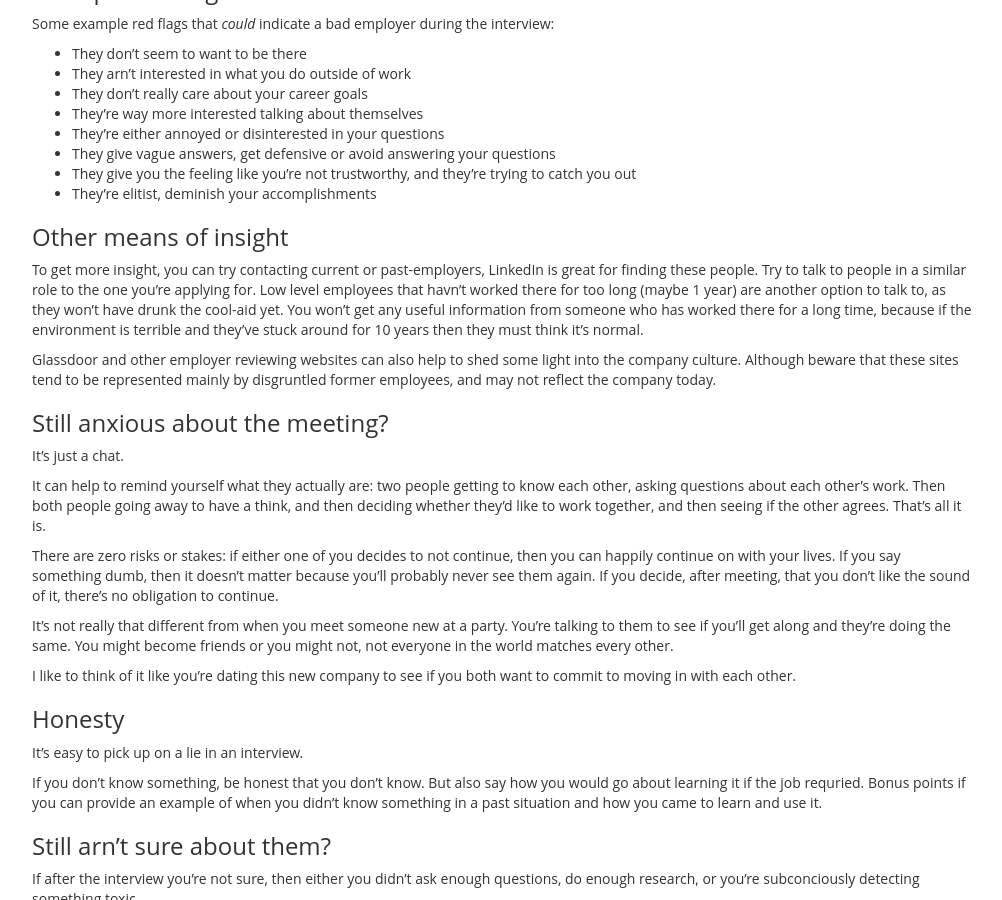
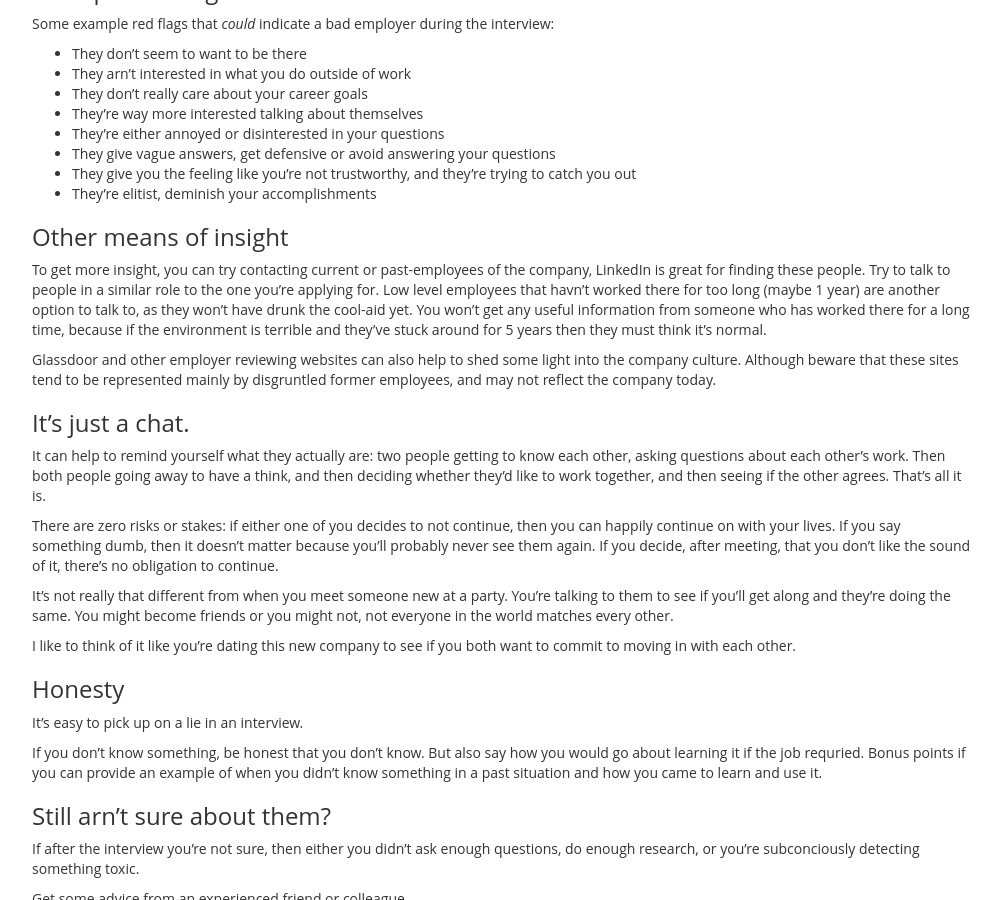
Before and after one commit to kallotec/kallotec.github.io, a Jekyll site: the page built from _posts/2018-07-30-short-guide-to-interviews.markdown, in a window 1280 px wide and 900 px high, scrolled down 1924 px. Shown: the whole window, without its empty margins (138-1140 px from the left). Built offline with Jekyll 4.4.1, drawn with Linux system fonts in a browser that asks for light colours.

Commit message:
Update 2018-07-30-short-guide-to-interviews.markdown

```diff
--- a/_posts/2018-07-30-short-guide-to-interviews.markdown
+++ b/_posts/2018-07-30-short-guide-to-interviews.markdown
@@ -91,13 +91,11 @@ Some example red flags that *could* indicate a bad employer during the interview
 
 ### Other means of insight
 
-To get more insight, you can try contacting current or past-employers, LinkedIn is great for finding these people. Try to talk to people in a similar role to the one you're applying for. Low level employees that havn't worked there for too long (maybe 1 year) are another option to talk to, as they won't have drunk the cool-aid yet. You won't get any useful information from someone who has worked there for a long time, because if the environment is terrible and they've stuck around for 10 years then they must think it's normal.
+To get more insight, you can try contacting current or past-employees of the company, LinkedIn is great for finding these people. Try to talk to people in a similar role to the one you're applying for. Low level employees that havn't worked there for too long (maybe 1 year) are another option to talk to, as they won't have drunk the cool-aid yet. You won't get any useful information from someone who has worked there for a long time, because if the environment is terrible and they've stuck around for 5 years then they must think it's normal.
 
 Glassdoor and other employer reviewing websites can also help to shed some light into the company culture. Although beware that these sites tend to be represented mainly by disgruntled former employees, and may not reflect the company today.
 
-### Still anxious about the meeting?
-
-It's just a chat.
+### It's just a chat.
 
 It can help to remind yourself what they actually are: two people getting to know each other, asking questions about each other's work. Then both people going away to have a think, and then deciding whether they'd like to work together, and then seeing if the other agrees. That's all it is.
 
```
